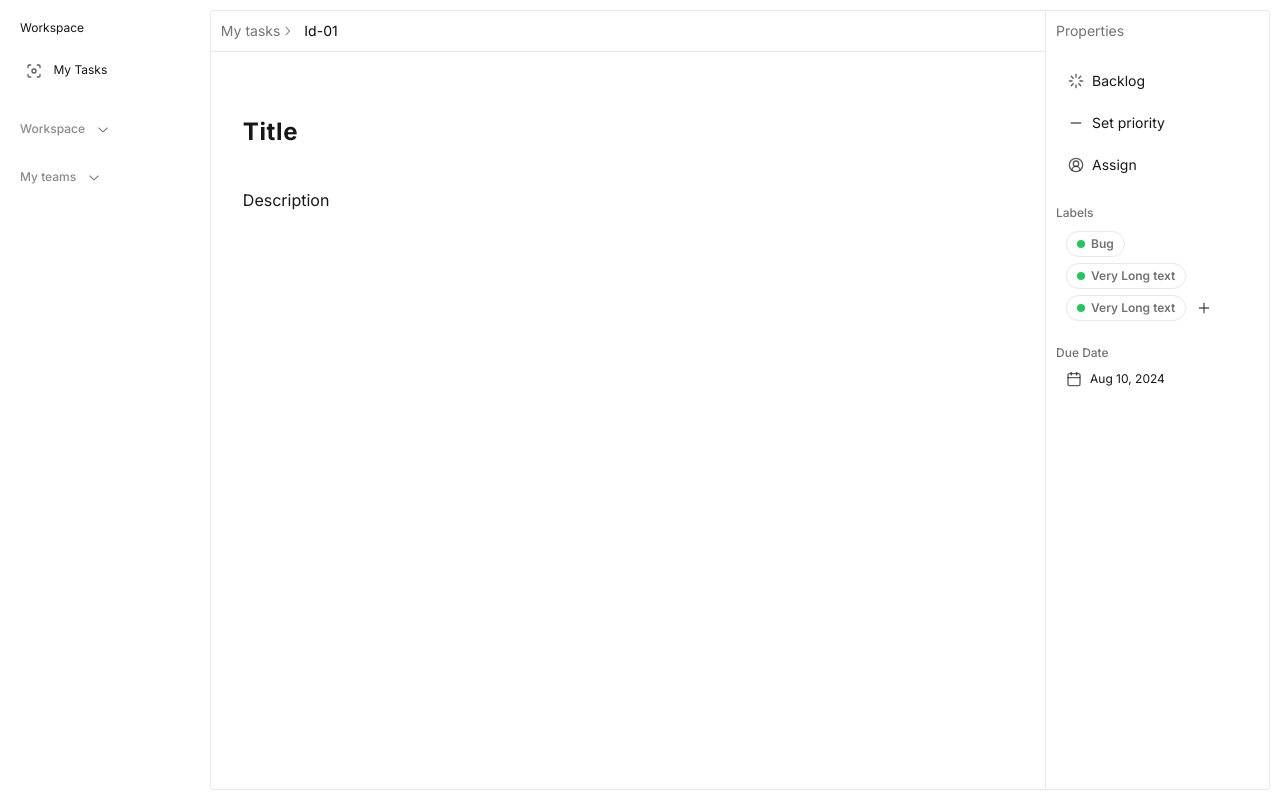
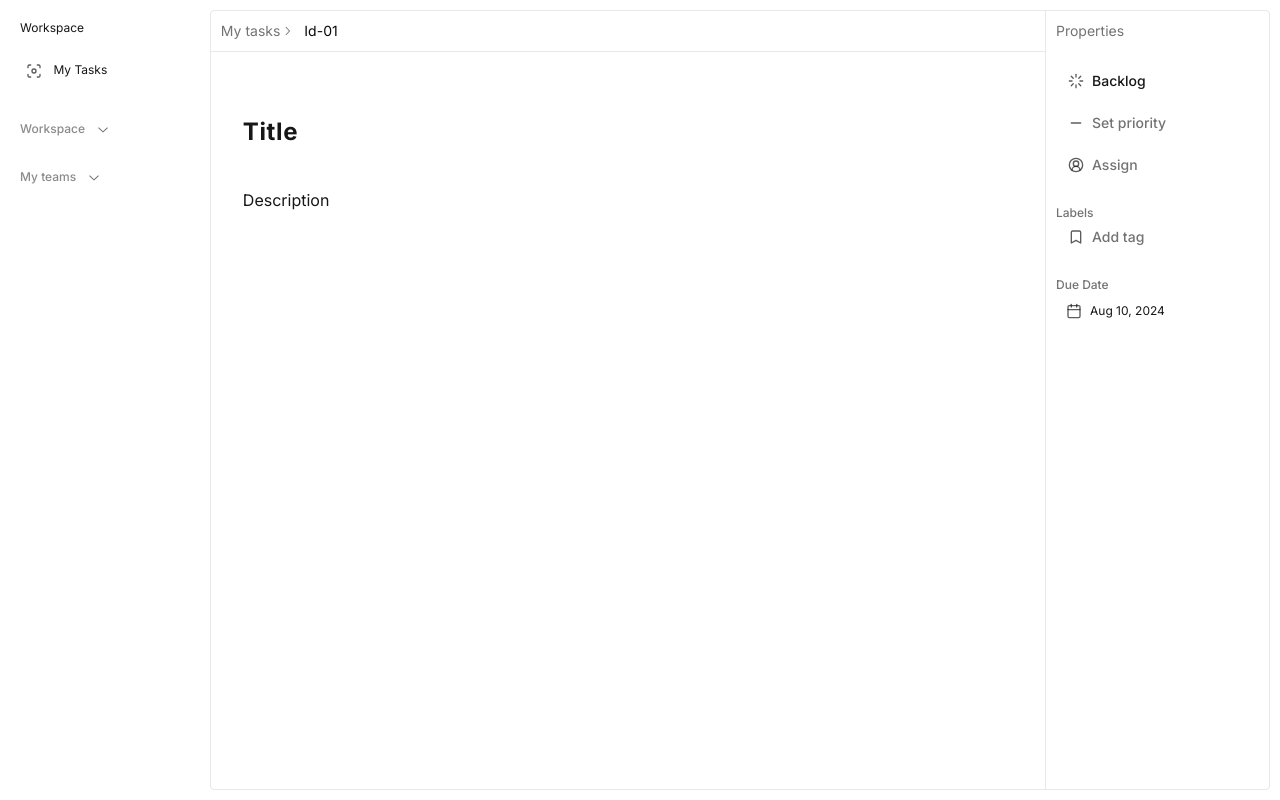
Before and after one commit to jethrocadang/team-todo-list, a Next.js app: page /workspace/task/1 in a window 1280 px wide. Built offline with nearby package versions, Linux system fonts and the light colour scheme.

Commit message:
task(update):[multi-select added media query ]

```diff
--- a/src/components/label-multi-select.tsx
+++ b/src/components/label-multi-select.tsx
@@ -21,6 +21,8 @@ import {
   CommandSeparator,
 } from "@/components/ui/command";
 import { Checkbox } from "./ui/checkbox";
+import { Text } from "./text";
+import useMediaQuery from "@/hooks/use-media-query";
 
 /**
  * Variants for the multi-select component to handle different styles.
@@ -168,6 +170,8 @@ export const MultiSelect = React.forwardRef<
       setIsPopoverOpen((prev) => !prev);
     };
 
+    const isDesktop = useMediaQuery("(min-width: 768px)");
+
     return (
       <Popover
         open={isPopoverOpen}
@@ -179,12 +183,16 @@ export const MultiSelect = React.forwardRef<
             ref={ref}
             {...props}
             onClick={handleTogglePopover}
-            size={"sm"}
-            variant={"ghost"}
+            size={isDesktop ? "sm" : "icon"}
+            variant={isDesktop ? "ghost" : "outline"}
             className="h-8 w-full justify-start"
           >
             <Bookmark className="mr-2 h-4 w-4 text-primary/70" />
-            {placeholder}
+            <span className="hidden md:inline-block">
+              <Text size={"sm"} type={"md"} color={"muted"}>
+                {placeholder}
+              </Text>
+            </span>
           </Button>
         </PopoverTrigger>
         <PopoverContent
--- a/src/components/task-properties.tsx
+++ b/src/components/task-properties.tsx
@@ -14,7 +14,7 @@ import { MultiSelect } from "./label-multi-select";
 import { useState } from "react";
 
 const TaskProperties = () => {
-  const isLabelAvailable = true;
+  const isLabelAvailable = false;
   const [selectedFrameworks, setSelectedFrameworks] = useState<string[]>([
     "react",
     "angular",
@@ -32,7 +32,7 @@ const TaskProperties = () => {
           placeholder={
             <div className="flex items-center gap-2">
               <Loader className="h-4 w-4 text-primary/70" />
-              <Text size={"sm"} >Backlog</Text>
+              <Text size={"sm"} type={"md"}>Backlog</Text>
             </div>
           }
           selectItems={selectStatusItems}
@@ -42,7 +42,7 @@ const TaskProperties = () => {
           placeholder={
             <div className="flex items-center gap-2">
               <Minus className="h-4 w-4 text-primary/70" />
-              <Text size={"sm"} >Set priority</Text>
+              <Text size={"sm"} type={"md"} color={"muted"}>Set priority</Text>
             </div>
           }
           selectItems={selectPriorityItems}
@@ -52,7 +52,7 @@ const TaskProperties = () => {
           placeholder={
             <div className="flex items-center gap-2">
               <CircleUserRound className="h-4 w-4 text-primary/70" />
-              <Text size={"sm"} >Assign</Text>
+              <Text size={"sm"} type={"md"} color={"muted"}>Assign</Text>
             </div>
           }
           label="Assign to"
@@ -62,9 +62,8 @@ const TaskProperties = () => {
         <Text type={"md"} color={"muted"}>
           Labels
         </Text>
+        {isLabelAvailable ? (
           <div className="flex flex-shrink flex-wrap items-center gap-1.5 px-2.5 pt-2.5">
-          {isLabelAvailable ? (
-            <>
             <Badge variant={"outline"} className="gap-1.5 py-1">
               <div className="h-2 w-2 rounded-full bg-green-500" /> Bug
             </Badge>
@@ -80,7 +79,7 @@ const TaskProperties = () => {
             <Button variant={"ghost"} size={"icon"} className="h-6 w-6">
               <Plus className="h-4 w-4 text-primary/70" />
             </Button>
-            </>
+          </div>
         ) : (
           <MultiSelect
             options={frameworksList}
@@ -92,7 +91,6 @@ const TaskProperties = () => {
             maxCount={3}
           />
         )}
-        </div>
       </div>
       <div>
         <Text size={"xs"} type={"md"} color={"muted"}>
--- a/src/components/ui/button.tsx
+++ b/src/components/ui/button.tsx
@@ -14,7 +14,7 @@ const buttonVariants = cva(
         destructive:
           "bg-destructive text-destructive-foreground shadow-sm hover:bg-destructive/90",
         outline:
-          "border border-border/60 bg-background hover:bg-accent hover:text-accent-foreground",
+          "border border-border/60 bg-background hover:bg-accent hover:text-accent-foreground shadow",
         secondary:
           "bg-secondary text-secondary-foreground shadow-sm hover:bg-secondary/80",
         ghost: "hover:bg-accent hover:text-accent-foreground",
@@ -25,7 +25,7 @@ const buttonVariants = cva(
         xs: "h-6 rounded-md px-3 text-xs text-muted-foreground",
         sm: "h-8 rounded-md px-3 text-xs",
         lg: "h-10 rounded-md px-8",
-        icon: "h-9 w-9 rounded-full",
+        icon: "h-9 w-9 rounded-md w-fit",
       },
     },
     defaultVariants: {
--- /dev/null
+++ b/src/hooks/use-media-query.ts
@@ -0,0 +1,25 @@
+import { useState, useEffect } from 'react';
+
+const useMediaQuery = (query: string): boolean => {
+  // Initialize state based on media query
+  const [matches, setMatches] = useState<boolean>(window.matchMedia(query).matches);
+
+  useEffect(() => {
+    const mediaQueryList = window.matchMedia(query);
+
+    // Define callback to update state
+    const handleChange = (event: MediaQueryListEvent) => setMatches(event.matches);
+
+    // Add event listener
+    mediaQueryList.addEventListener('change', handleChange);
+
+    // Clean up event listener on unmount
+    return () => {
+      mediaQueryList.removeEventListener('change', handleChange);
+    };
+  }, [query]);
+
+  return matches;
+};
+
+export default useMediaQuery;
```
Lines whose indentation alone changed are shown as unchanged.
